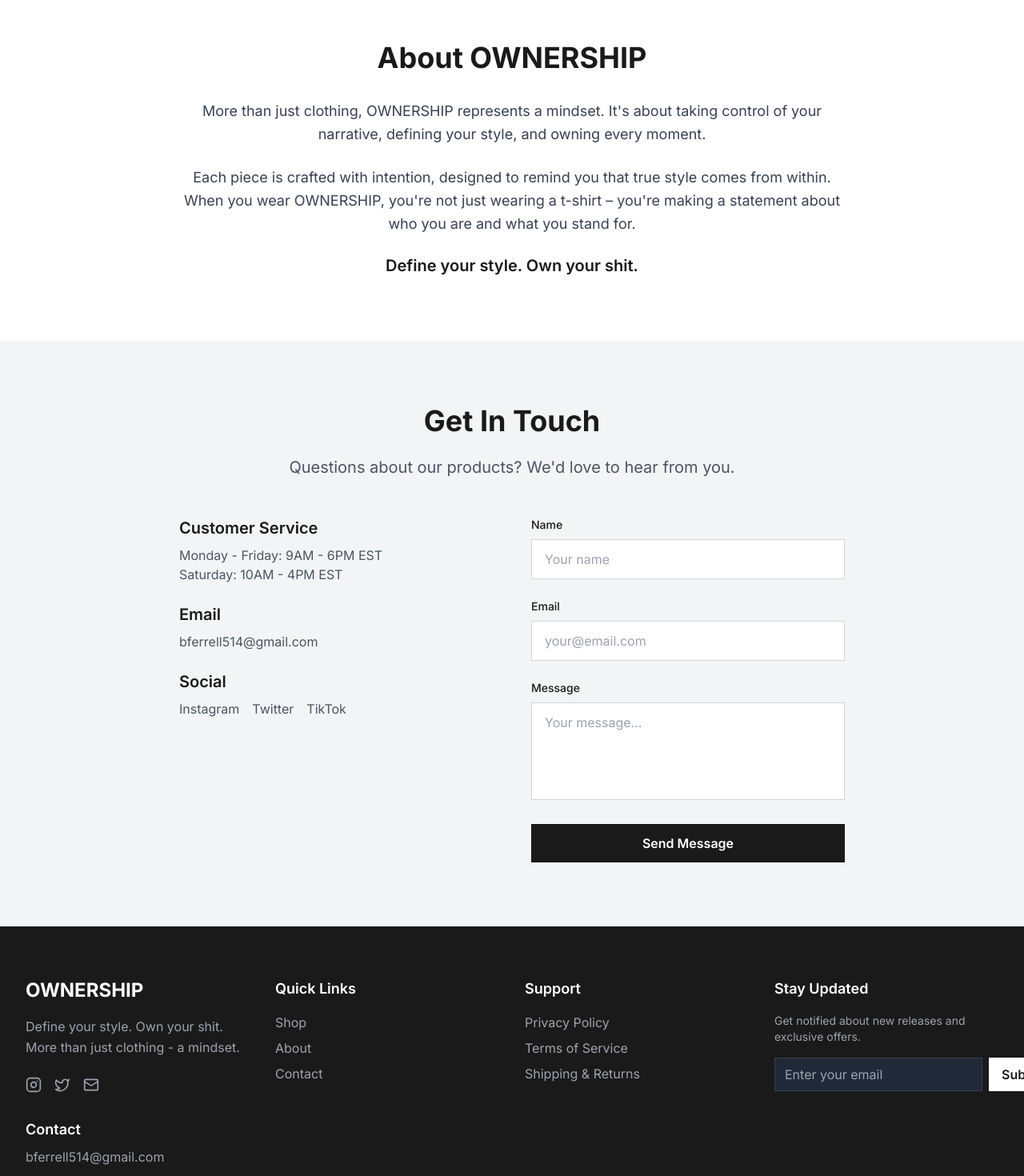
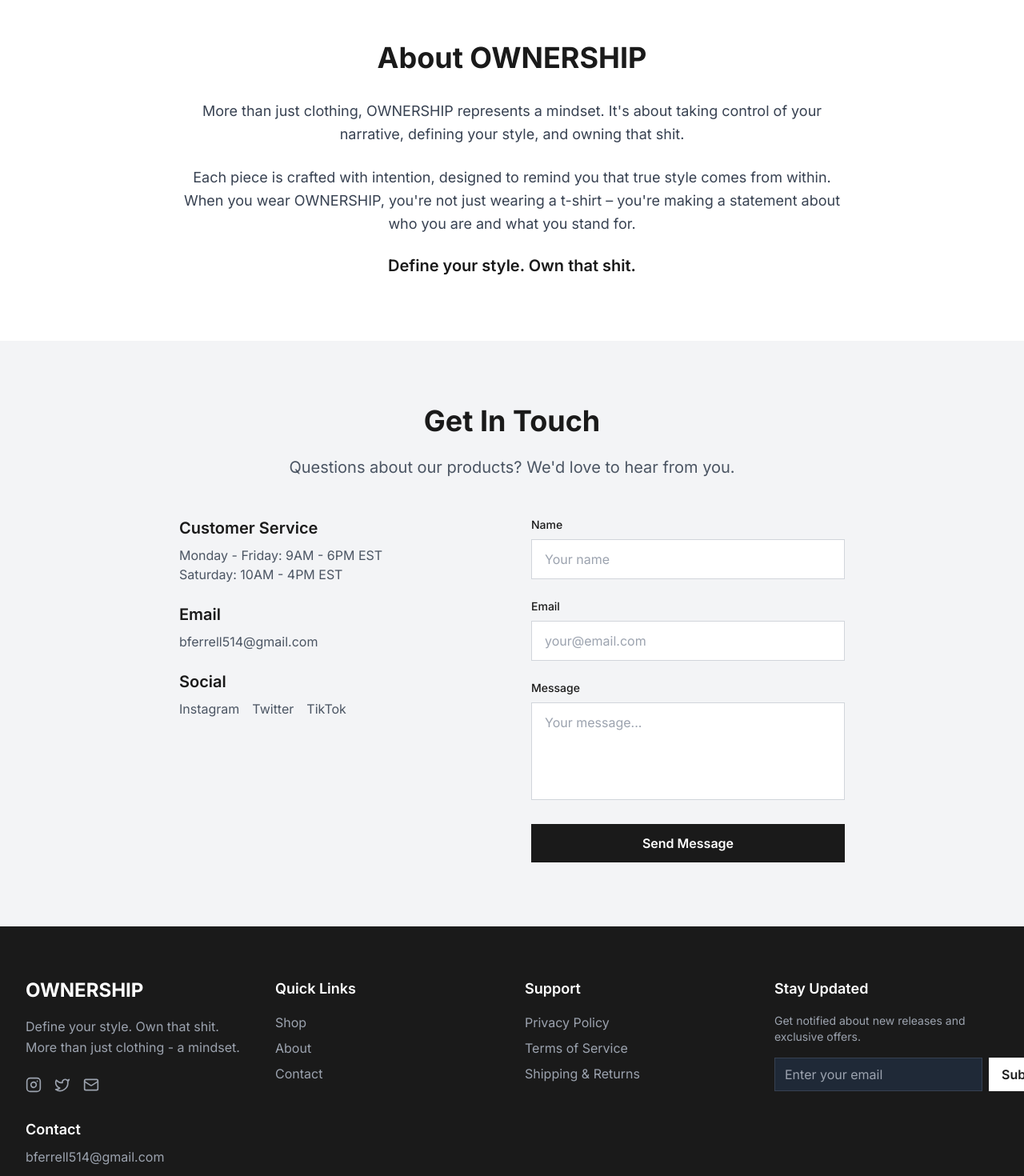
Before and after one commit to BTheCoderr/ownership-tshirt-website, a Next.js app: page / in a window 1280 px wide. Shown: the part 2560-4030 px from the top of the page at 80% size. Built offline with nearby package versions, Linux system fonts and the light colour scheme.

Commit message:
Make all messaging consistent: Own that shit everywhere

```diff
--- a/app/page.tsx
+++ b/app/page.tsx
@@ -68,7 +68,7 @@ export default function Home() {
           <div className="space-y-6 text-lg text-gray-700 leading-relaxed">
             <p>
               More than just clothing, OWNERSHIP represents a mindset. It's about taking
-              control of your narrative, defining your style, and owning every moment.
+              control of your narrative, defining your style, and owning that shit.
             </p>
             <p>
               Each piece is crafted with intention, designed to remind you that true
@@ -76,7 +76,7 @@ export default function Home() {
               a t-shirt – you're making a statement about who you are and what you stand for.
             </p>
             <p className="text-xl font-semibold text-ownership-black">
-              Define your style. Own your shit.
+              Define your style. Own that shit.
             </p>
           </div>
         </div>
--- a/components/Footer.tsx
+++ b/components/Footer.tsx
@@ -40,7 +40,7 @@ export default function Footer() {
               OWNERSHIP
             </motion.h3>
             <p className="text-gray-400 mb-6 leading-relaxed">
-              Define your style. Own your shit. More than just clothing - a mindset.
+              Define your style. Own that shit. More than just clothing - a mindset.
             </p>
 
             {/* Social Links */}
```
